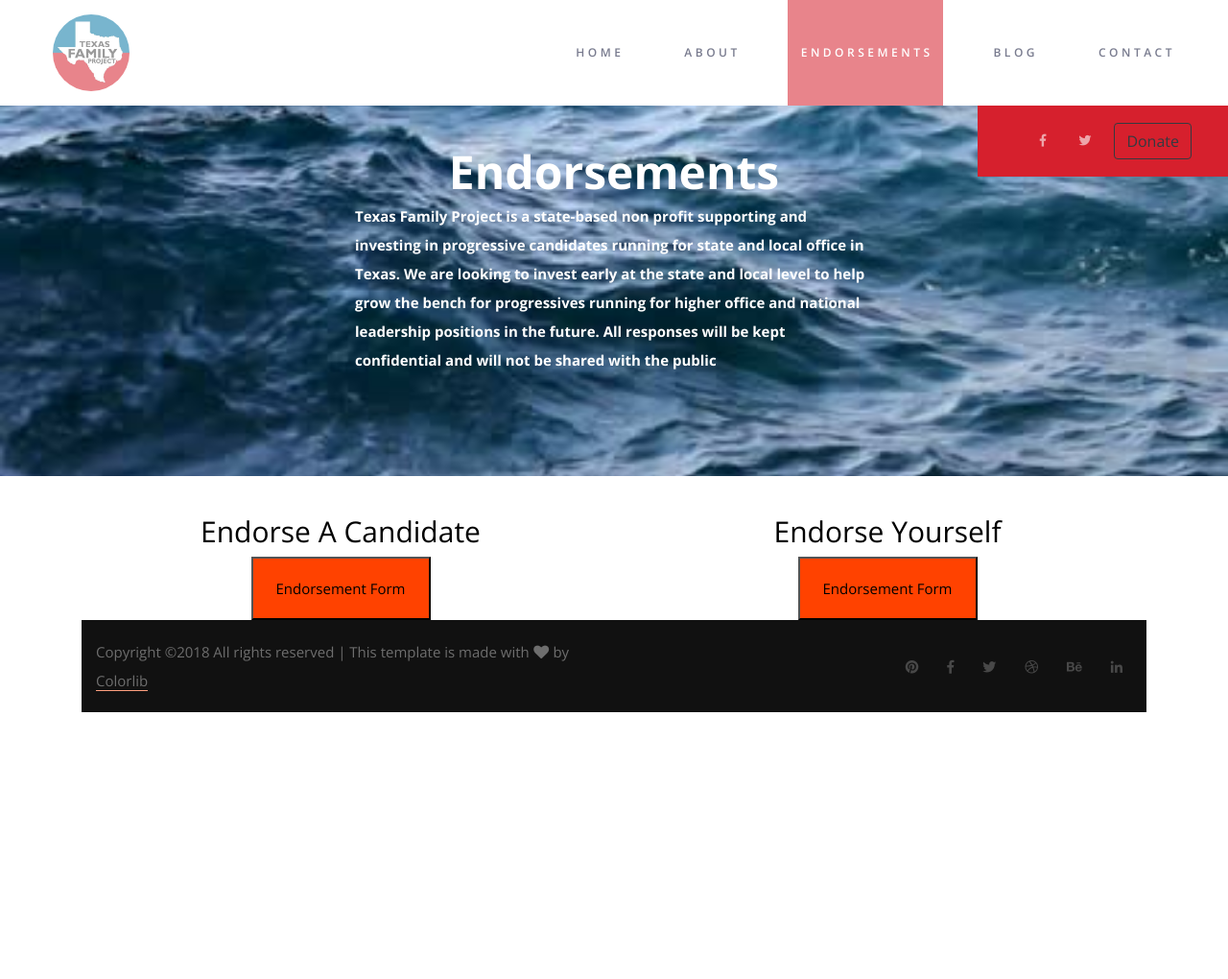
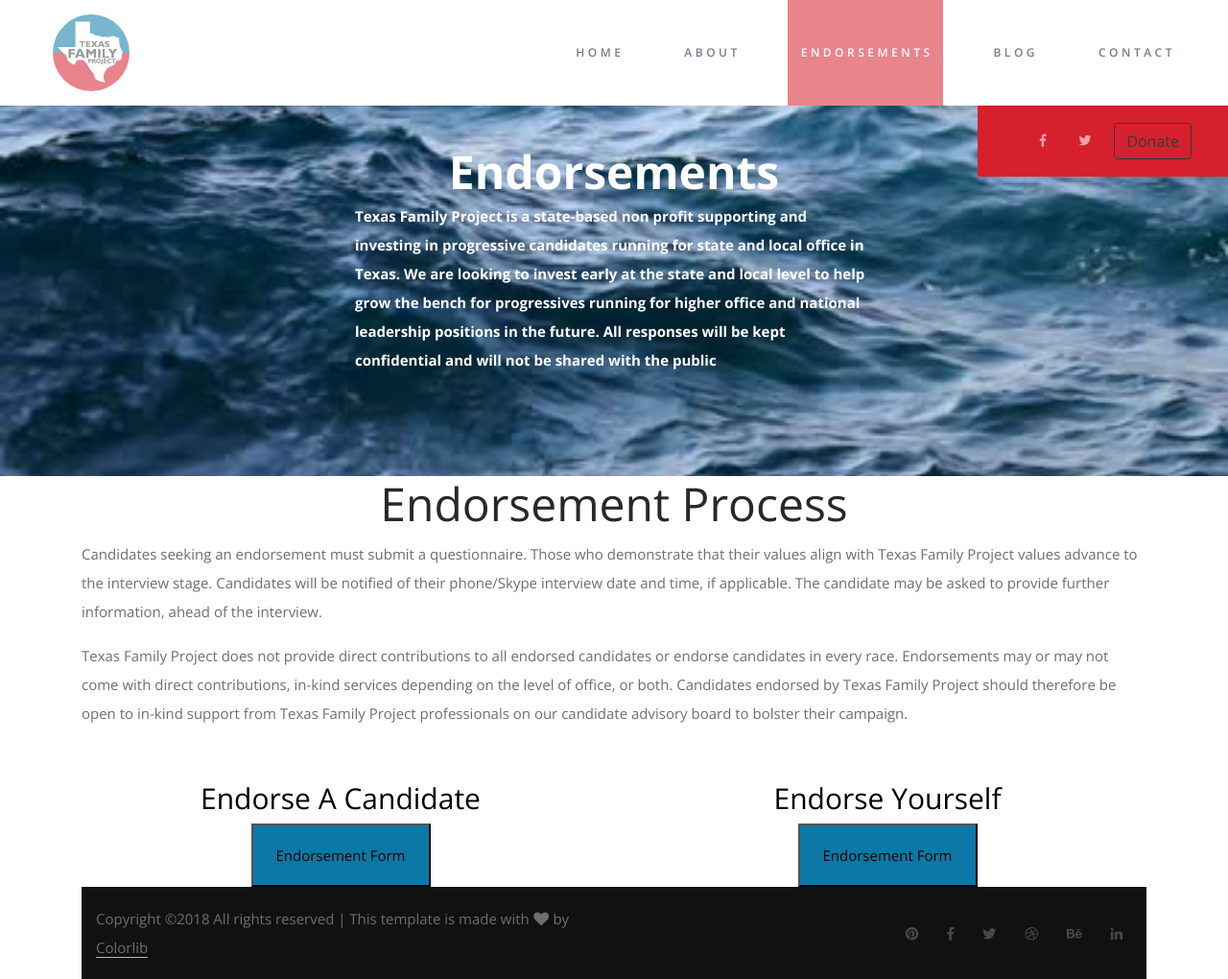
Before and after one commit to shpeacock/txfmprj, a PHP site: page /endorsements.html in a window 1280 px wide. Shown: the whole page at 96% size. Before the commit the page ends 742 px from the top, so only its background shows below. Run offline with PHP 8.4, Linux system fonts and the light colour scheme.

Commit message:
endorsement page

```diff
--- a/endorsements.html
+++ b/endorsements.html
@@ -108,6 +108,15 @@
 
 <div class = "container">
   <div class = "row">
+    <div = class = "col-lg-12">
+      <h1 style = "text-align: center;"> Endorsement Process</h1>
+      <p>Candidates seeking an endorsement must submit a questionnaire. Those who demonstrate that their values align with Texas Family Project values advance to the interview stage. Candidates will be notified of their phone/Skype interview date and time, if applicable. The candidate may be asked to provide further information, ahead of the interview.</p>
+      <p>
+        Texas Family Project does not provide direct contributions to all endorsed candidates or endorse candidates in every race.  Endorsements may or may not come with direct contributions, in-kind services depending on the level of office, or both. Candidates endorsed by Texas Family Project should therefore be open to in-kind support from Texas Family Project professionals on our candidate advisory board to bolster their campaign.
+      </p>
+    </div>
+  </div>
+  <div class = "row">
     <div class = "col-lg-6 home_content" style="align-content: center;">
       <h2 style="text-align:center;color:black;">Endorse A Candidate </h2>
         <div class = "wrapper">
--- a/styles/endorsements_styles.css
+++ b/styles/endorsements_styles.css
@@ -677,7 +677,7 @@ section
 }
 
 .button {
-
+  background-color: #0C78A6;
 }
 /*********************************
 5. Section Title
@@ -811,6 +811,7 @@ section
 .elements_buttons_container
 {
 	margin-top: 66px;
+
 }
 .border_button
 {
```
